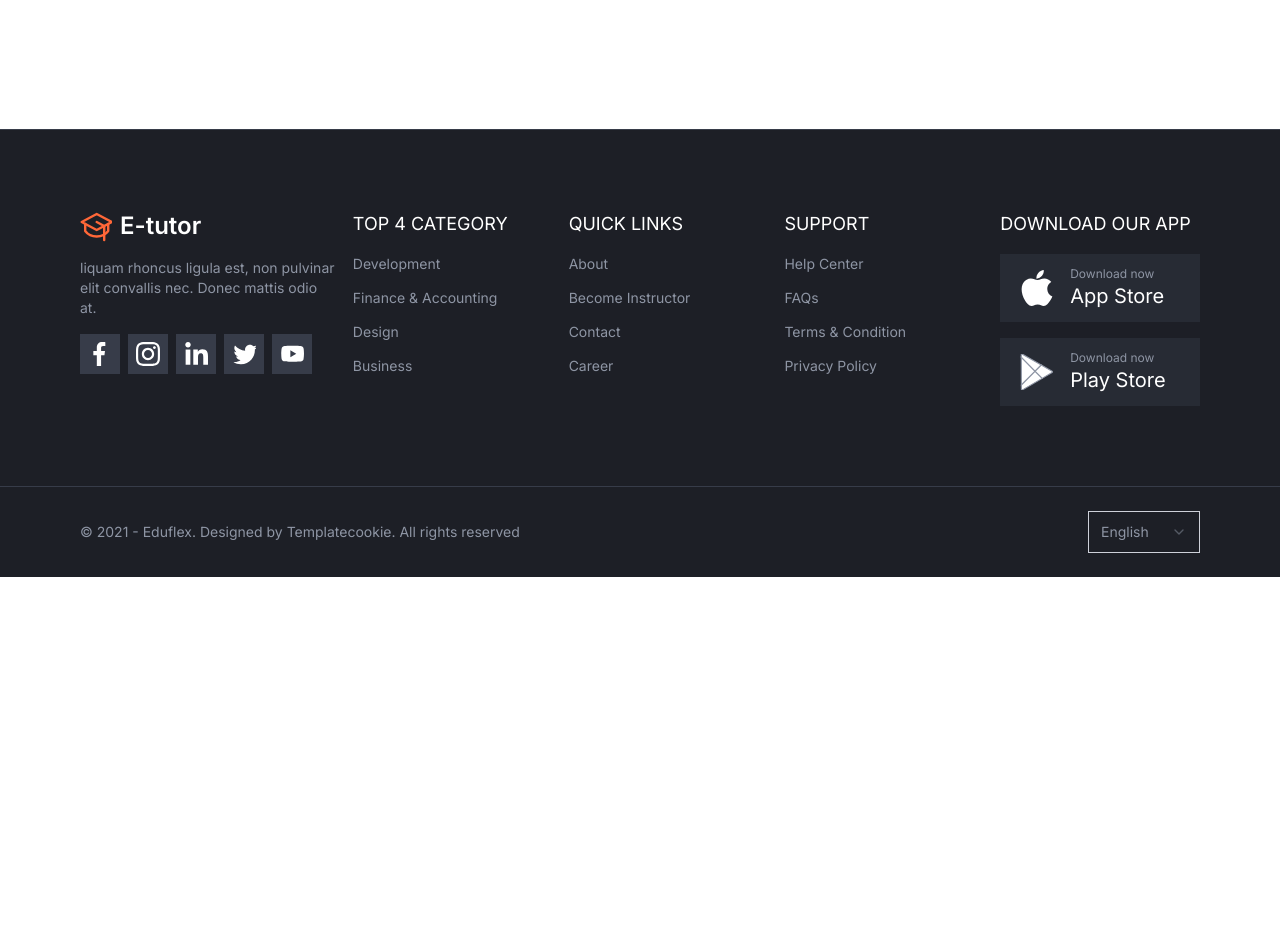
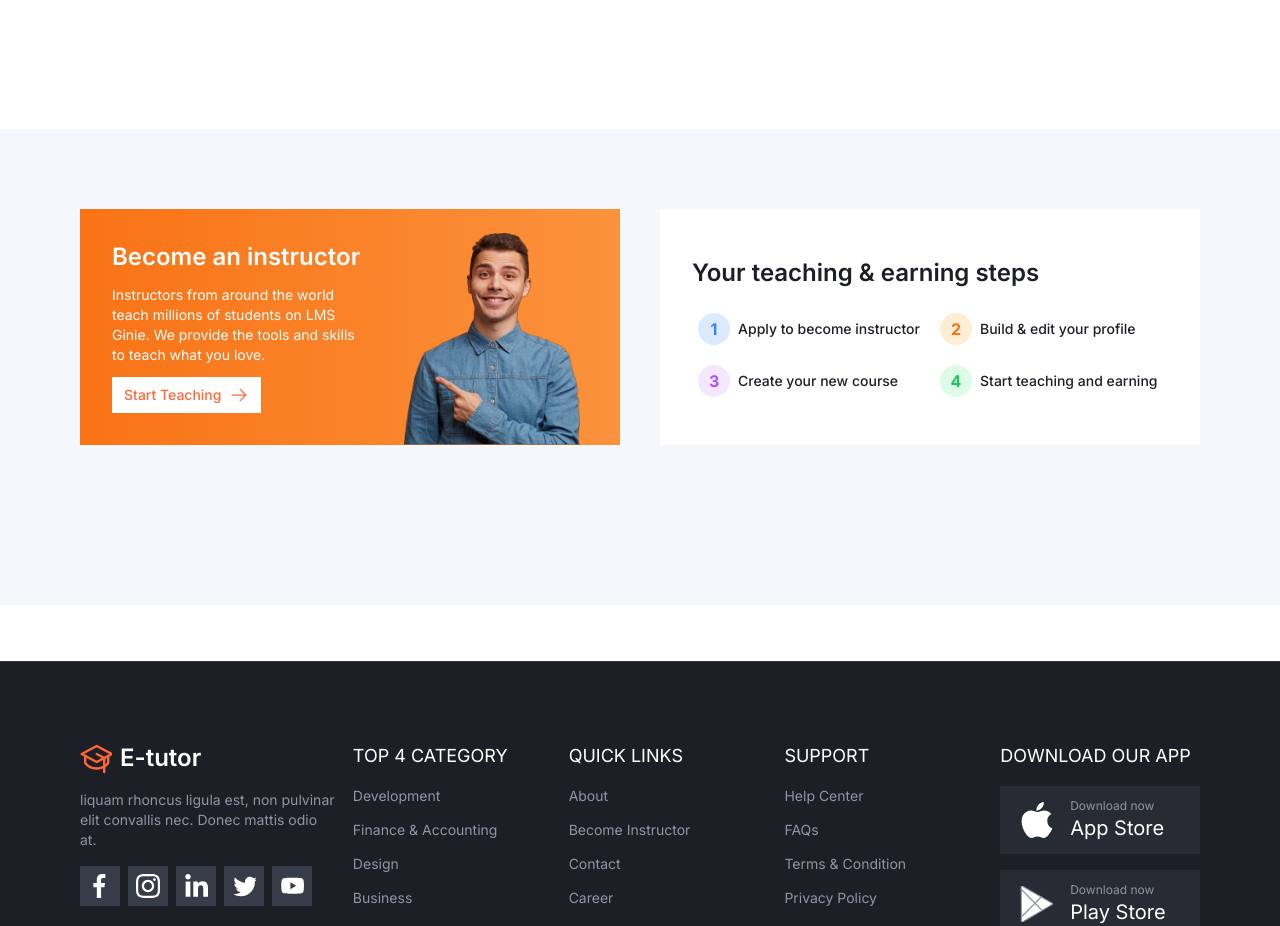
Before and after one commit to lmsGenie/lms-app, a Next.js app: page / in a window 1280 px wide. Shown: the part 3780-4706 px from the top of the page. Before the commit the page ends 4357 px from the top, so only its background shows below. Built offline with nearby package versions, Linux system fonts and the light colour scheme.

Commit message:
feat: created become an instructor section

```diff
--- a/src/app/page.tsx
+++ b/src/app/page.tsx
@@ -1,5 +1,6 @@
 import Image from "next/image";
 import Link from "next/link";
+import becomeInstructor from "@/assets/becomeInstructor.png";
 import bannerImage from "@/assets/hero.png";
 import { categories, courses } from "@/sampledata";
 
@@ -132,6 +133,69 @@ export default function Home() {
           </Button>
         </div>
       </section>
+
+      {/* become an instructor */}
+      <section className="relative my-4 grid grid-cols-2 gap-10 bg-gray-50 p-10 pb-40 dark:bg-gray-900 md:my-6 md:p-16 md:pb-40 lg:my-14 lg:p-20 lg:pb-40">
+        <div className="relative space-y-3 bg-gradient-to-r from-orange-500 to-orange-400 p-8">
+          <h1 className="text-2xl font-semibold text-white">
+            Become an instructor
+          </h1>
+          <p className="w-64 text-sm text-white">
+            Instructors from around the world teach millions of students on LMS
+            Ginie. We provide the tools and skills to teach what you love.
+          </p>
+          <Button
+            variant={"primarylight"}
+            type="button"
+            className="bg-white hover:bg-gray-50"
+            size={"sm"}
+          >
+            Start Teaching <Icon id="ArrowRight" className="ml-2 w-5" />
+          </Button>
+          <Image
+            src={becomeInstructor}
+            alt="instructor"
+            className="absolute bottom-0 right-10 w-44"
+          />
+        </div>
+
+        {/* for more details */}
+        <div className="flex flex-col items-center justify-center space-y-6 bg-white p-8">
+          <h1 className="self-start text-2xl font-semibold">
+            Your teaching & earning steps
+          </h1>
+          {/* for steps */}
+          <div className="grid grid-cols-2 gap-5">
+            <div className="flex items-center gap-2">
+              <div className="flex h-8 w-8 items-center justify-center rounded-full bg-blue-100 font-bold text-blue-500">
+                1
+              </div>
+              <p className="text-sm font-medium">Apply to become instructor</p>
+            </div>
+
+            <div className="flex items-center gap-2">
+              <div className="flex h-8 w-8 items-center justify-center rounded-full bg-orange-100 font-bold text-orange-500">
+                2
+              </div>
+              <p className="text-sm font-medium">Build & edit your profile</p>
+            </div>
+
+            <div className="flex items-center gap-2">
+              <div className="flex h-8 w-8 items-center justify-center rounded-full bg-purple-100 font-bold text-purple-500">
+                3
+              </div>
+              <p className="text-sm font-medium">Create your new course</p>
+            </div>
+
+            <div className="flex items-center gap-2">
+              <div className="flex h-8 w-8 items-center justify-center rounded-full bg-green-100 font-bold text-green-500">
+                4
+              </div>
+              <p className="text-sm font-medium">Start teaching and earning</p>
+            </div>
+          </div>
+        </div>
+      </section>
     </main>
   );
 }
```
Also changed, not shown: src/assets/becomeInstructor.png (added).
